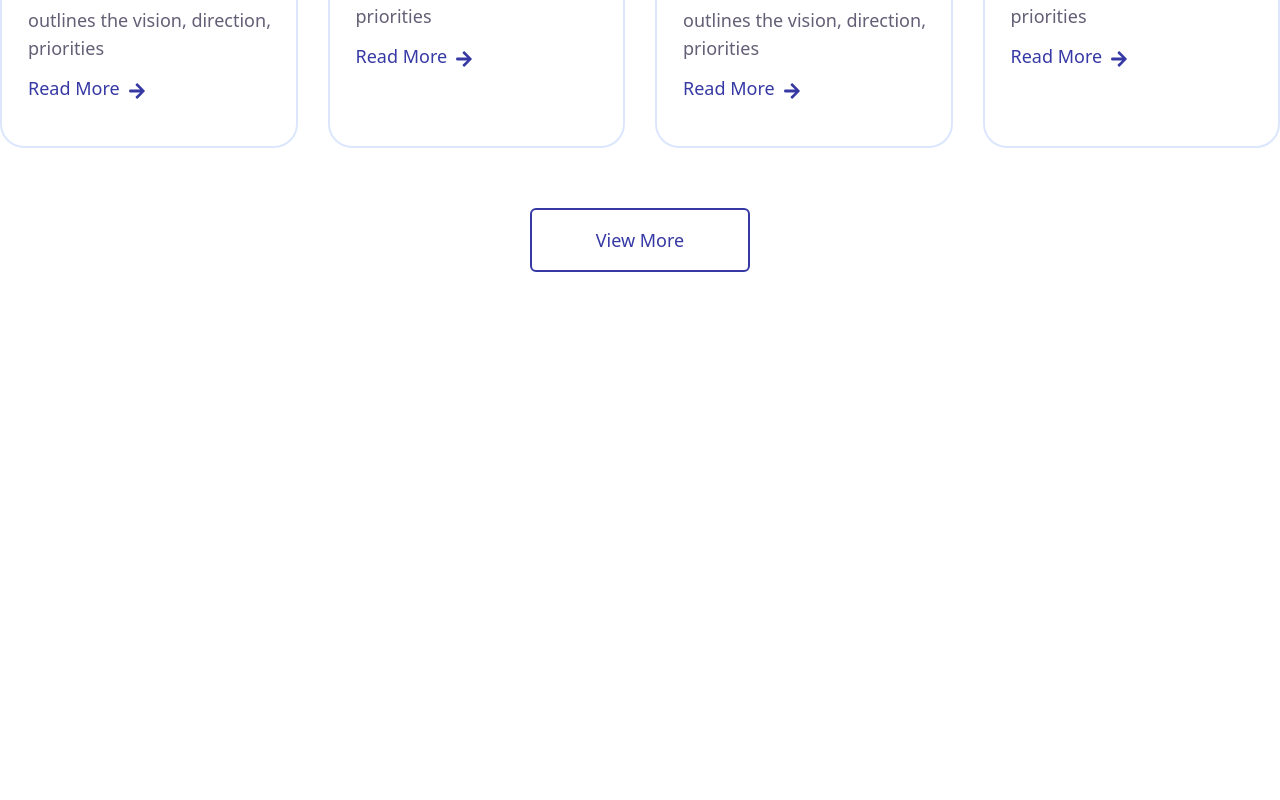
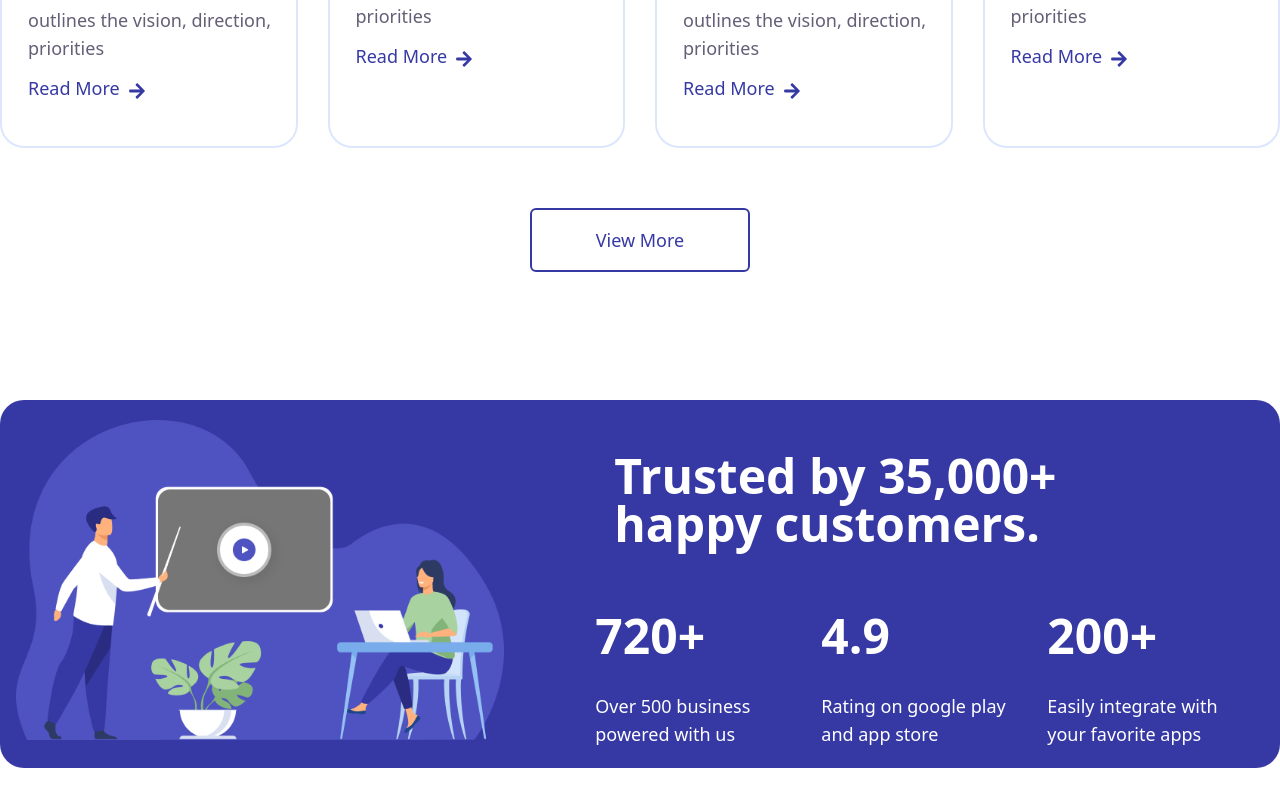
Before and after one commit to RezaualHossenSunny/innovateReact, a React (Vite) app: page / in a window 1280 px wide. Shown: the part 3585-4385 px from the top of the page. Before the commit the page ends 3953 px from the top, so only its background shows below. Built offline with nearby package versions, Linux system fonts and the light colour scheme; a web font is replaced by a local one.

Commit message:
happy customer

```diff
--- a/src/App.jsx
+++ b/src/App.jsx
@@ -1,5 +1,6 @@
 import Apps from "./Component/Apps"
 import Business from "./Component/Business"
+import Customer from "./Component/Customer"
 import Navbar from "./Component/Navbar"
 import Platfrom from "./Component/Platfrom"
 import Works from "./Component/works"
@@ -15,6 +16,7 @@ function App() {
     <Business/>
     <Apps/>
     <Works/>
+    <Customer/>
     </>
   )
 }
--- /dev/null
+++ b/src/Component/Customer.jsx
@@ -0,0 +1,51 @@
+import React from 'react'
+import customer from '../assets/customer.png'
+const Customer = () => {
+  return (
+    <div className='py-8'>
+
+        <div className='py-5 max-w-container mx-auto bg-blue rounded-3xl'>
+
+            <div className='flex  justify-between gap-[45px] '>
+
+                <div className='w-2/5  ml-4'>
+                <img className='w-[646px]' src={customer}/>
+
+                </div>
+
+
+
+
+                <div className='w-3/5'>
+                <h1 className='font-bold text-5xl font-chirvo mt-8 text-white  w-[600px] mx-auto'>Trusted by 35,000+ happy customers.</h1>
+
+                <div className='flex justify-center mt-8 gap-[40px]'>
+                    <div>
+                        <h2  className='font-bold text-5xl font-chirvo mt-8 text-white'>720+</h2>
+                        <p className='font-normal text-lg font-chirvo mt-8 text-white w-[186px]'>Over 500 business powered with us</p>
+                    </div>
+
+                    <div>
+                        <h2  className='font-bold text-5xl font-chirvo mt-8 text-white'>4.9</h2>
+                        <p className='font-normal  text-lg font-chirvo mt-8 text-white w-[186px]'>Rating on google play and app store</p>
+                    </div>
+
+                    <div>
+                        <h2  className='font-bold text-5xl font-chirvo mt-8 text-white'>200+</h2>
+                        <p className='font-normal text-lg font-chirvo mt-8 text-white w-[186px]'>Easily integrate with your favorite apps</p>
+                    </div>
+
+                </div>
+
+
+                </div>
+
+            </div>
+
+        </div>
+
+    </div>
+  )
+}
+
+export default Customer
```
Also changed, not shown: src/assets/customer.png (added).
